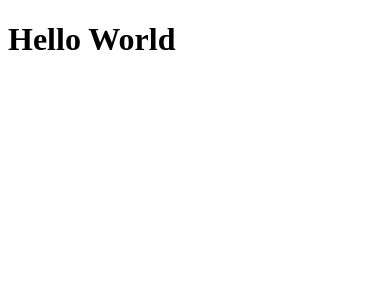
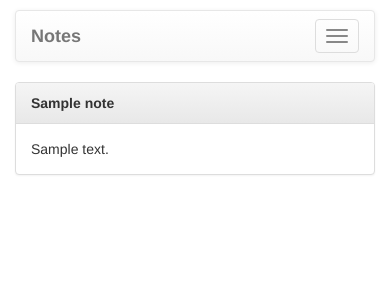
Before and after one commit to RemLampa/djangonotes, a Django app: page / in a window 390 px wide. Shown: the top 300 px of the page. Run offline with Django 3.2, Linux system fonts and the light colour scheme; tables that the repository leaves empty hold one stand-in row (values such as "Sample post"); some libraries are stand-ins or nearby versions.

Commit message:
added templating

```diff
--- /dev/null
+++ b/djangonotes/assets/css/styles.css
@@ -0,0 +1,4 @@
+body {
+	padding-top: 10px;
+	padding-bottom: 10px;
+}
--- a/djangonotes/notes/views.py
+++ b/djangonotes/notes/views.py
@@ -1,12 +1,16 @@
 from django.shortcuts import render
 from django.views.generic import View
+
+from .models import Note
 
 # Create your views here.
 class Index(View):
 	template_name = 'notes/index.html'
 
 	def get_context_data(self):
-		context = {}
+		context = {
+			'notes': Note.objects.order_by('-id'),
+		}
 		return context
 
 	def get(self, request, *args, **kwargs):
--- /dev/null
+++ b/djangonotes/templates/base.html
@@ -0,0 +1,41 @@
+{% load static %}
+<!DOCTYPE html>
+<html lang="en-us">
+<head>
+<meta charset="utf-8">
+<meta http-equiv="X-UA-Compatible" content="IE=edge">
+<meta name="viewport" content="width=device-width, initial-scale=1">
+
+<link href="https://maxcdn.bootstrapcdn.com/bootstrap/3.3.6/css/bootstrap.min.css" rel="stylesheet">
+<link href="https://maxcdn.bootstrapcdn.com/bootstrap/3.3.6/css/bootstrap-theme.min.css" rel="stylesheet">
+<link href="{% static 'css/styles.css' %}" rel="stylesheet">
+
+<title>{% block title %}{% endblock title %}</title>
+</head>
+
+<body>
+	<div class="container">
+
+	{# Header section #}
+	<div class="navbar navbar-default">
+		<div class="container-fluid">
+			<div class="navbar-header">
+				<button type="button" class="navbar-toggle" data-toggle="collapse" data-target=".navbar-responsive-collapse">
+					<span class="icon-bar"></span>
+					<span class="icon-bar"></span>
+					<span class="icon-bar"></span>
+				</button>
+				<a class="navbar-brand" href="javascript:void(0)">
+					<strong>Notes</strong>
+				</a>
+			</div>
+		</div>
+	</div>
+
+{% block content %}{% endblock content %}
+
+{# JS section #}
+<script src="http://code.jquery.com/jquery-2.2.4.min.js"></script>
+<script src="https://maxcdn.bootstrapcdn.com/bootstrap/3.3.6/js/bootstrap.min.js"></script>
+</body>
+</html>
--- a/djangonotes/templates/notes/index.html
+++ b/djangonotes/templates/notes/index.html
@@ -1,14 +1,18 @@
-<!DOCTYPE html>
-<html lang="en-us">
-<head>
-<meta charset="utf-8">
-<meta http-equiv="X-UA-Compatible" content="IE=edge">
-<meta name="viewport" content="width=device-width, initial-scale=1">
+{% extends 'base.html' %}
 
-<title>My awesome note app</title>
-</head>
-
-<body>
-	<h1>Hello World</h1>
-</body>
-</html>
+{% block content %}
+	<div class="row">
+		{% for note in notes %}
+		<div class="col-md-3">
+			<div class="panel panel-default">
+				<div class="panel-heading">
+					<strong>{{ note.title }}</strong>
+				</div>
+				<div class="panel-body">
+					{{ note.note }}
+				</div>
+			</div>
+		</div>
+		{% endfor %}
+	</div>
+{% endblock content %}
```
